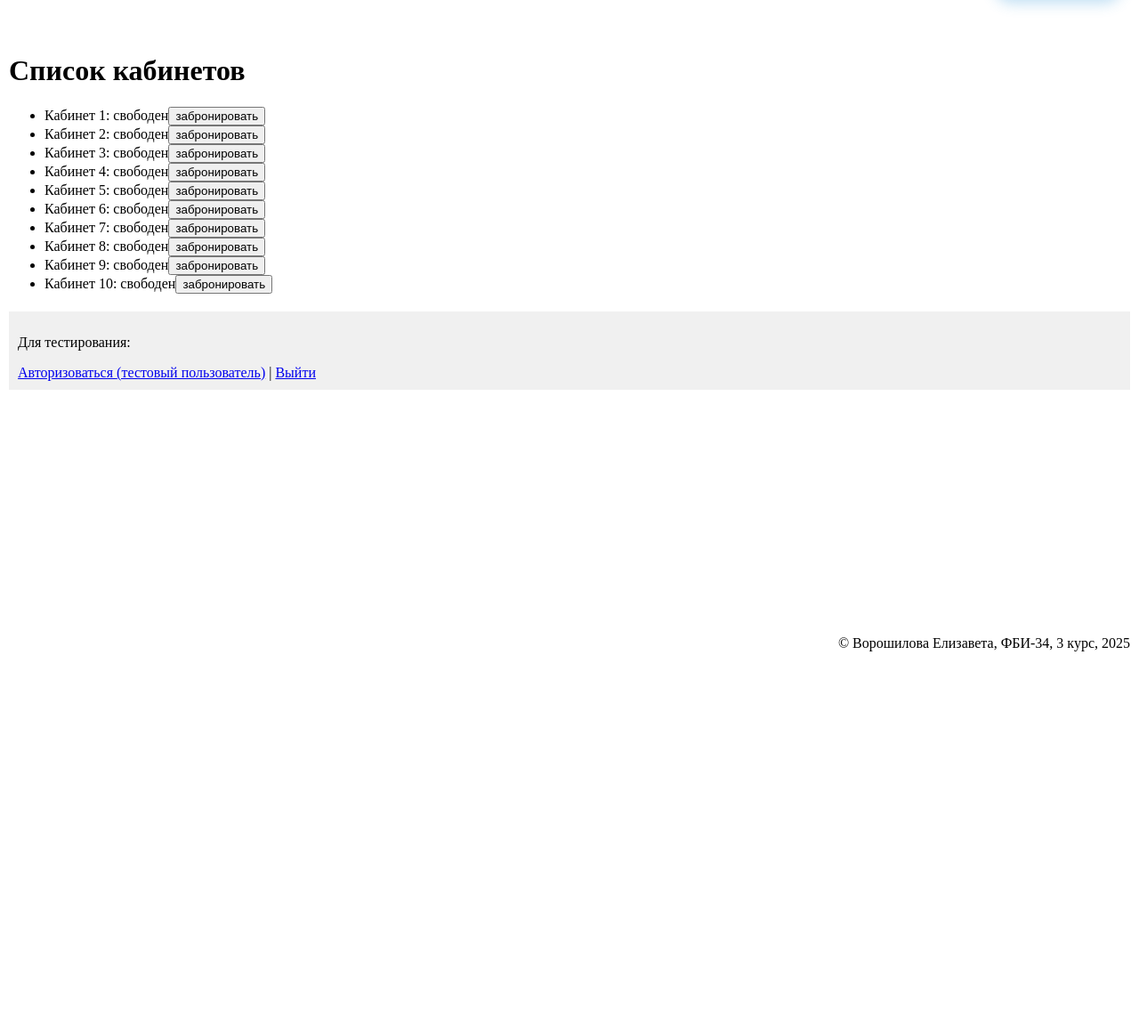
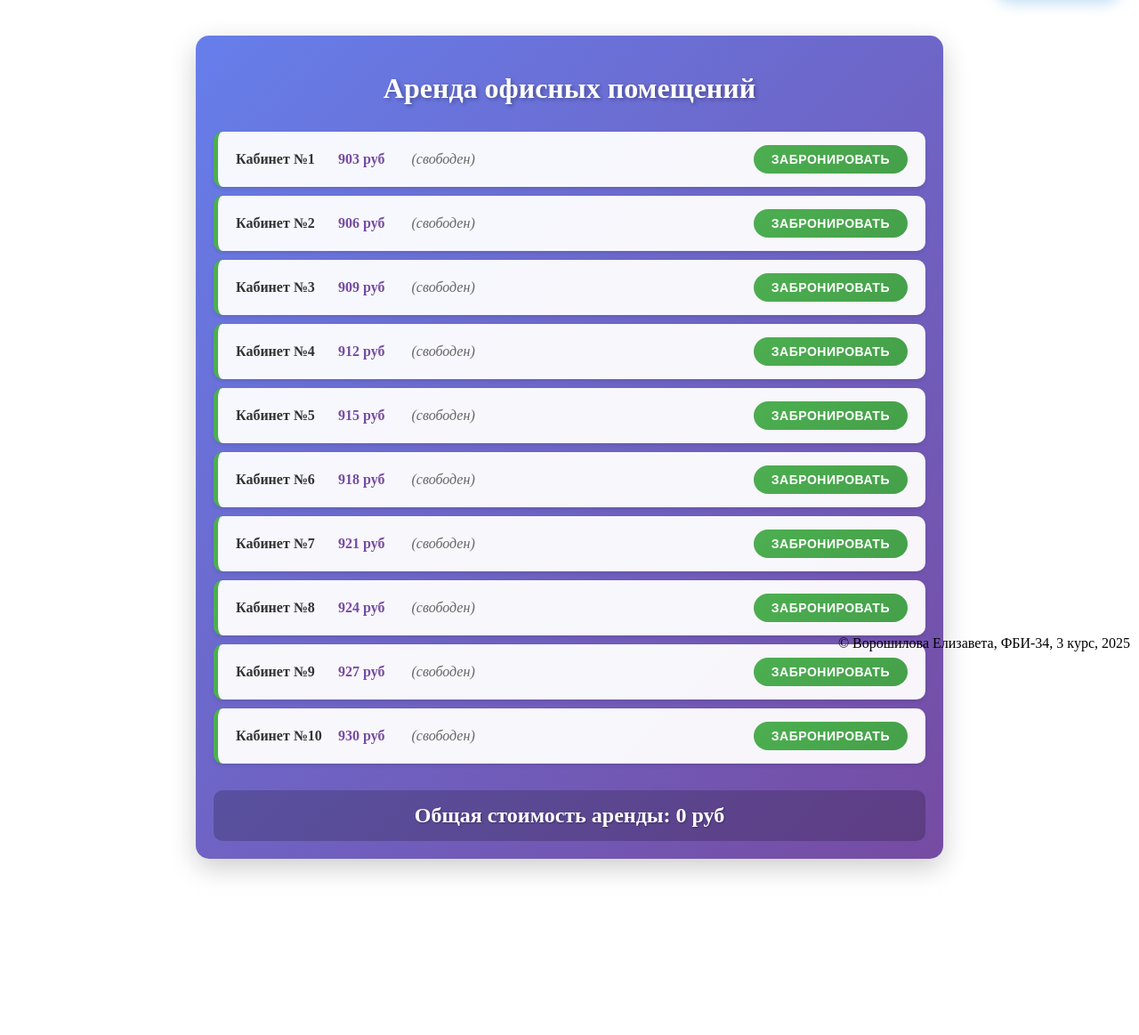
Before and after one commit to lizokelvo/backend, a Flask app: page /lab6/ in a window 1280 px wide. Shown: the part 58-1221 px from the top of the page at 89% size. Before the commit the page ends 790 px from the top, so only its background shows below. Run offline with Flask 3, Linux system fonts and the light colour scheme.

Commit message:
Сайт готов

```diff
--- a/templates/lab6/lab6.html
+++ b/templates/lab6/lab6.html
@@ -2,9 +2,203 @@
 
 {% block lab %}Лабораторная работа 6{% endblock %}
 
-{% block script %}
+{% block main %}
+<style>
+    .office-container {
+        max-width: 800px;
+        margin: 0 auto;
+        padding: 20px;
+        background: linear-gradient(135deg, #667eea 0%, #764ba2 100%);
+        border-radius: 15px;
+        box-shadow: 0 10px 30px rgba(0,0,0,0.2);
+    }
+
+    h1 {
+        text-align: center;
+        color: #fff;
+        margin-bottom: 30px;
+        font-size: 2em;
+        text-shadow: 2px 2px 4px rgba(0,0,0,0.3);
+    }
+
+    #office-list {
+        list-style: none;
+        padding: 0;
+        margin: 0;
+    }
+
+    #office-list li {
+        background: rgba(255, 255, 255, 0.95);
+        margin: 10px 0;
+        padding: 15px 20px;
+        border-radius: 10px;
+        display: flex;
+        align-items: center;
+        justify-content: space-between;
+        box-shadow: 0 2px 5px rgba(0,0,0,0.1);
+        transition: transform 0.3s ease, box-shadow 0.3s ease;
+        font-size: 16px;
+    }
+
+    #office-list li:hover {
+        transform: translateY(-2px);
+        box-shadow: 0 5px 15px rgba(0,0,0,0.2);
+    }
+
+    #office-list li button {
+        padding: 8px 20px;
+        border: none;
+        border-radius: 25px;
+        cursor: pointer;
+        font-weight: bold;
+        transition: all 0.3s ease;
+        min-width: 120px;
+        font-size: 14px;
+        text-transform: uppercase;
+        letter-spacing: 0.5px;
+    }
+
+    #office-list li button:first-of-type {
+        margin-left: 15px;
+    }
+
+    #office-list li button:hover {
+        transform: scale(1.05);
+        box-shadow: 0 2px 10px rgba(0,0,0,0.2);
+    }
+
+    #office-list li button:not(.cancel) {
+        background: linear-gradient(135deg, #4CAF50, #45a049);
+        color: white;
+    }
+
+    #office-list li button.cancel {
+        background: linear-gradient(135deg, #f44336, #da190b);
+        color: white;
+    }
+
+    #office-list li:has(button.cancel) {
+        border-left: 5px solid #f44336;
+        background: rgba(255, 255, 255, 0.98);
+    }
+
+    #office-list li:has(button:not(.cancel)) {
+        border-left: 5px solid #4CAF50;
+    }
+
+    #total-price {
+        text-align: center;
+        color: #fff;
+        font-size: 1.5em;
+        margin-top: 30px;
+        padding: 15px;
+        background: rgba(0, 0, 0, 0.2);
+        border-radius: 10px;
+        font-weight: bold;
+        text-shadow: 1px 1px 2px rgba(0,0,0,0.3);
+    }
+
+    .auth-section {
+        max-width: 800px;
+        margin: 30px auto 0;
+        padding: 20px;
+        background: rgba(255, 255, 255, 0.2);
+        border-radius: 10px;
+        backdrop-filter: blur(10px);
+        text-align: center;
+    }
+
+    .auth-section p {
+        color: #fff;
+        margin: 0 0 15px 0;
+        font-size: 1.1em;
+    }
+
+    .auth-links {
+        display: flex;
+        gap: 20px;
+        justify-content: center;
+    }
+
+    .auth-links a {
+        color: #fff;
+        text-decoration: none;
+        padding: 10px 25px;
+        border-radius: 25px;
+        background: rgba(255, 255, 255, 0.2);
+        transition: all 0.3s ease;
+        font-weight: bold;
+        border: 2px solid rgba(255, 255, 255, 0.3);
+    }
+
+    .auth-links a:hover {
+        background: rgba(255, 255, 255, 0.3);
+        transform: translateY(-2px);
+        border-color: rgba(255, 255, 255, 0.5);
+    }
+
+    .tenant-info {
+        color: #666;
+        font-style: italic;
+        margin-right: 15px;
+    }
+
+    .price {
+        font-weight: bold;
+        color: #764ba2;
+        margin-right: 15px;
+    }
+
+    .office-info {
+        flex: 1;
+        display: flex;
+        align-items: center;
+        gap: 15px;
+    }
+
+    .office-number {
+        font-weight: bold;
+        color: #333;
+        min-width: 100px;
+    }
+
+    @media (max-width: 600px) {
+        #office-list li {
+            flex-direction: column;
+            gap: 10px;
+            text-align: center;
+        }
+
+        .office-info {
+            flex-direction: column;
+            gap: 5px;
+        }
+
+        #office-list li button {
+            width: 100%;
+        }
+
+        .auth-links {
+            flex-direction: column;
+        }
+    }
+</style>
+
+<div class="office-container">
+    <h1> Аренда офисных помещений</h1>
+    <ul id="office-list"></ul>
+    <div id="total-price"></div>
+</div>
+
+<div class="auth-section">
+    <p> Авторизация для тестирования</p>
+    <div class="auth-links">
+        <a href="/lab6/login" target="_blank">Войти как test_user</a>
+        <a href="/lab6/logout" target="_blank">Выйти</a>
+    </div>
+</div>
+
 <script>
-
 function getOfficeList() {
     const url = '/lab6/json-rpc-api/';
     const json = {
@@ -26,31 +220,46 @@ function getOfficeList() {
         const ul = document.getElementById('office-list');
         ul.innerHTML = '';
 
+        let total_price = 0;
+
         for(let i = 0; i < office_list.length; i++) {
             const office = office_list[i];
             const li = document.createElement('li');
-            li.innerHTML = `Кабинет ${office.number}: ${office.tenant || 'свободен'}`;
+
+            const infoDiv = document.createElement('div');
+            infoDiv.className = 'office-info';
+
+            infoDiv.innerHTML = `
+                <span class="office-number">Кабинет №${office.number}</span>
+                <span class="price">${office.price} руб</span>
+            `;
 
             if (office.tenant) {
-
-                const tenantInfo = document.createElement('span');
-                tenantInfo.innerHTML = ` (арендует: ${office.tenant})`;
-                li.appendChild(tenantInfo);
+                infoDiv.innerHTML += `<span class="tenant-info">(арендатор: ${office.tenant})</span>`;
+                total_price += office.price;
 
                 const cancelButton = document.createElement('button');
                 cancelButton.innerText = 'освободить';
+                cancelButton.className = 'cancel';
                 cancelButton.onclick = function() { cancellation(office.number); };
+
+                li.appendChild(infoDiv);
                 li.appendChild(cancelButton);
             } else {
+                infoDiv.innerHTML += `<span class="tenant-info">(свободен)</span>`;
 
                 const bookingButton = document.createElement('button');
                 bookingButton.innerText = 'забронировать';
                 bookingButton.onclick = function() { booking(office.number); };
+
+                li.appendChild(infoDiv);
                 li.appendChild(bookingButton);
             }
 
             ul.appendChild(li);
         }
+
+        document.getElementById('total-price').innerHTML = 'Общая стоимость аренды: ' + total_price + ' руб';
     });
 }
 
@@ -129,20 +338,8 @@ function cancellation(officeNumber) {
     });
 }
 
-
 document.addEventListener('DOMContentLoaded', function() {
     getOfficeList();
 });
 </script>
 {% endblock %}
-
-{% block main %}
-    <h1>Список кабинетов</h1>
-    <ul id="office-list"></ul>
-
-    <div style="margin-top: 20px; padding: 10px; background: #f0f0f0;">
-        <p>Для тестирования:</p>
-        <a href="/lab6/login" target="_blank">Авторизоваться (тестовый пользователь)</a> |
-        <a href="/lab6/logout" target="_blank">Выйти</a>
-    </div>
-{% endblock %}
```
